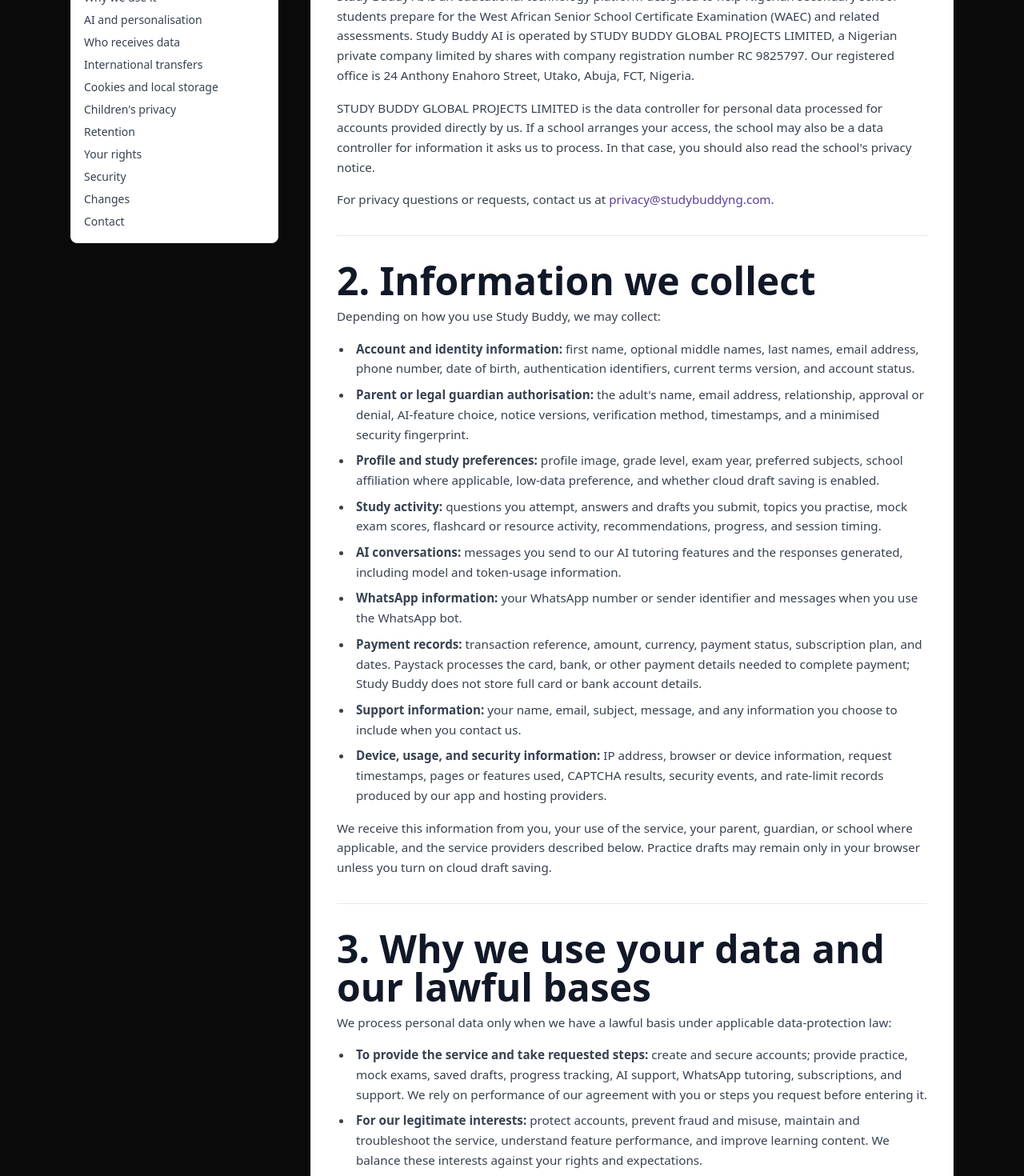
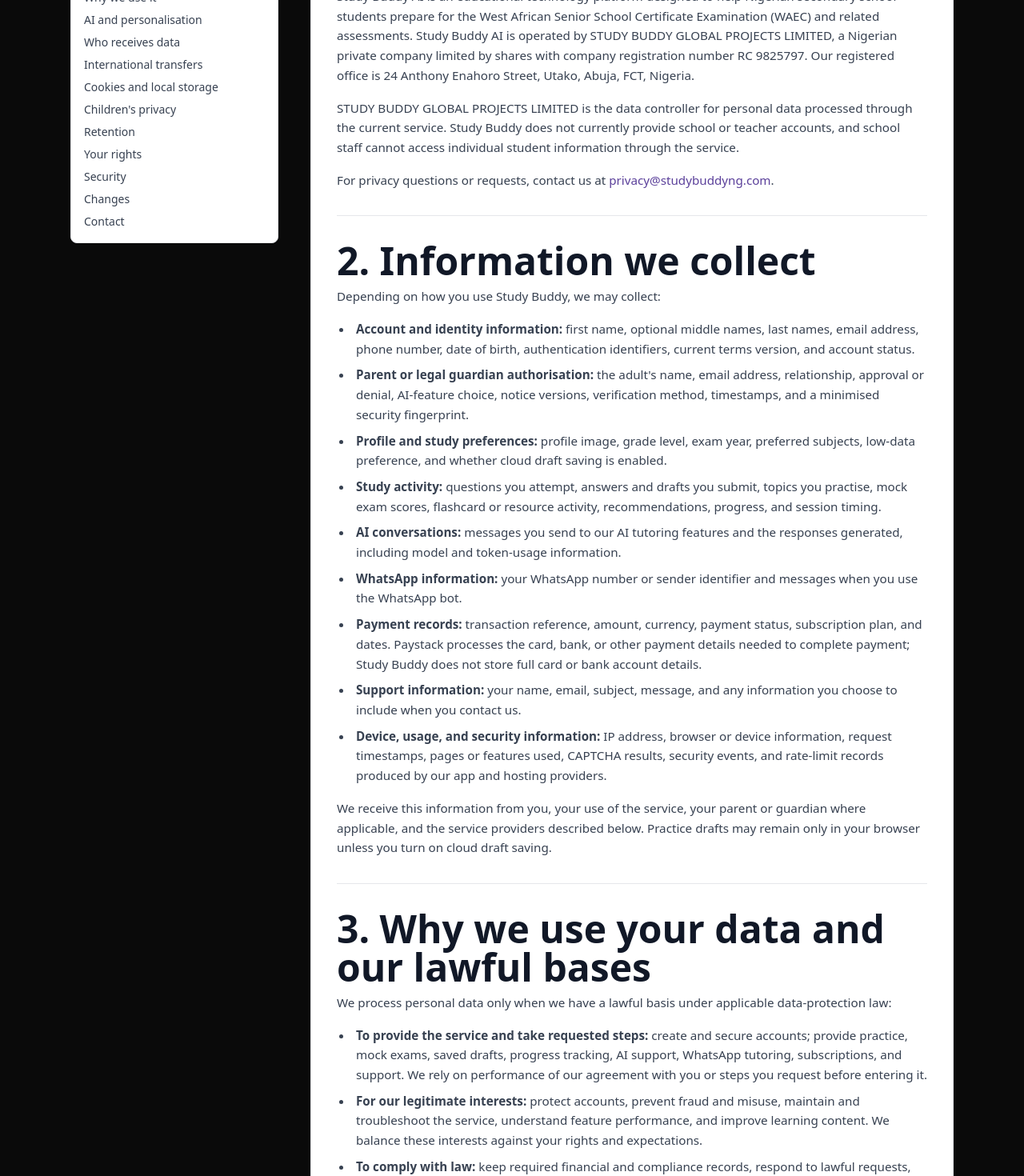
Before and after one commit to studybuddydevelopers/study-buddy-v2, a Next.js app: page /privacy-policy in a window 1280 px wide. Shown: the part 880-2350 px from the top of the page at 80% size. Built offline with nearby package versions, Linux system fonts and the light colour scheme; no server answers.

Commit message:
fix(privacy-policy): update last updated date and clarify data processing
Changed the last updated date to reflect the current status.

Clarified the data processing details regarding school staff access and data sharing policies.

```diff
--- a/app/privacy-policy/page.tsx
+++ b/app/privacy-policy/page.tsx
@@ -25,7 +25,7 @@ export const metadata = createPageMetadata({
   path: "/privacy-policy",
 });
 
-const LAST_UPDATED = "9 September 2026";
+const LAST_UPDATED = "10 September 2026";
 
 const summaryItems: {
   title: string;
@@ -222,10 +222,9 @@ export default function PrivacyPolicyPage() {
             </p>
             <p>
               {LEGAL_ENTITY_NAME} is the data controller for personal data
-              processed for accounts provided directly by us. If a school
-              arranges your access, the school may also be a data controller for
-              information it asks us to process. In that case, you should also
-              read the school&apos;s privacy notice.
+              processed through the current service. Study Buddy does not
+              currently provide school or teacher accounts, and school staff
+              cannot access individual student information through the service.
             </p>
             <p>
               For privacy questions or requests, contact us at{" "}
@@ -259,9 +258,8 @@ export default function PrivacyPolicyPage() {
               </ListItem>
               <ListItem>
                 <strong>Profile and study preferences:</strong> profile image,
-                grade level, exam year, preferred subjects, school affiliation
-                where applicable, low-data preference, and whether cloud draft
-                saving is enabled.
+                grade level, exam year, preferred subjects, low-data preference,
+                and whether cloud draft saving is enabled.
               </ListItem>
               <ListItem>
                 <strong>Study activity:</strong> questions you attempt, answers
@@ -299,9 +297,9 @@ export default function PrivacyPolicyPage() {
             </ul>
             <p>
               We receive this information from you, your use of the service,
-              your parent, guardian, or school where applicable, and the service
-              providers described below. Practice drafts may remain only in
-              your browser unless you turn on cloud draft saving.
+              your parent or guardian where applicable, and the service providers
+              described below. Practice drafts may remain only in your browser
+              unless you turn on cloud draft saving.
             </p>
           </PolicySection>
 
@@ -447,12 +445,14 @@ export default function PrivacyPolicyPage() {
               </ListItem>
             </ul>
             <p>
-              If your account is connected to a school, authorised school staff
-              may receive account, participation, or learning information within
-              the school service. We may also disclose data when required by law,
-              to protect users or the service, or as part of a business
-              reorganisation with appropriate confidentiality safeguards. We do
-              not share student data with advertisers.
+              School staff do not currently receive account, participation,
+              learning, or AI-chat information through Study Buddy. We may
+              disclose data when required by law, to protect users or the
+              service, or as part of a business reorganisation with appropriate
+              confidentiality safeguards. We do not share student data with
+              advertisers. Any future school-access service would require a
+              separate assessment, clear advance notice, appropriate agreements,
+              and tested access controls before it is enabled.
             </p>
           </PolicySection>
 
@@ -519,8 +519,8 @@ export default function PrivacyPolicyPage() {
             </p>
             <p>
               A parent or guardian may contact us to ask about, correct, or
-              delete a child&apos;s data, subject to the child&apos;s own rights and any
-              lawful school arrangement. Email{" "}
+              delete a child&apos;s data, subject to the child&apos;s own rights and other
+              applicable legal requirements. Email{" "}
               <a
                 href={`mailto:${PRIVACY_EMAIL}`}
                 className="font-medium text-primary-600 hover:underline"
```
